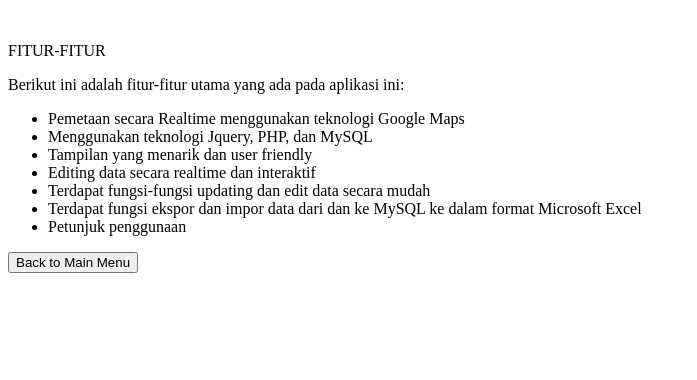
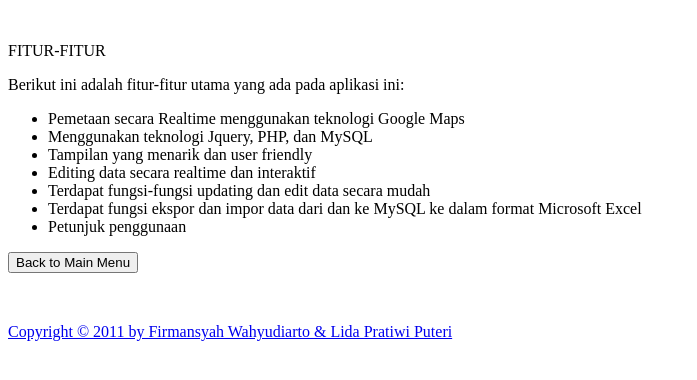
Before and after one commit to tugasgis/Sistem-Geografis-team, a PHP site: page /modul/fitur.php in a window 1280 px wide. Shown: the top 380 px of the page, without its empty margins (0-697 px from the left). Run offline with PHP 8.4, Linux system fonts and the light colour scheme; a stand-in replaces the project's code that opens the database connection; some libraries are stand-ins or nearby versions.

Commit message:
fauzan24

```diff
--- a/modul/fitur.php
+++ b/modul/fitur.php
@@ -36,3 +36,6 @@
     </div>
 </div>
 <div id="footer">
+<div class="footer_links">
+                 <a href="#" title="">Copyright &copy; 2011 by Firmansyah Wahyudiarto & Lida Pratiwi Puteri</a><a href="#" title=""></a>
+        </div>
```
